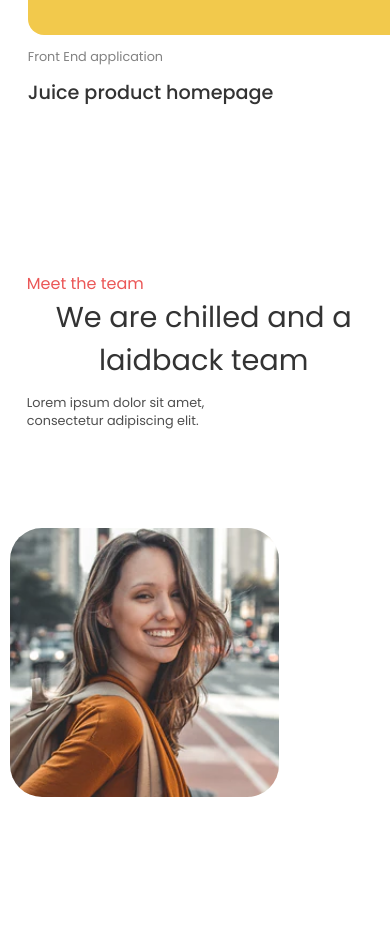
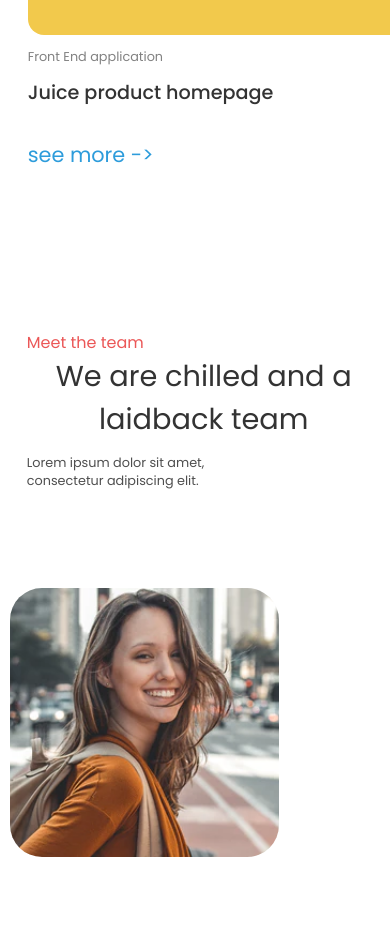
Before and after one commit to MtFranke/edie-homepage, a website: page src/index.html in a window 390 px wide. Shown: the part 4700-5639 px from the top of the page. Drawn offline with Linux system fonts and the light colour scheme.

Commit message:
working on see more positioning

```diff
--- a/src/index.html
+++ b/src/index.html
@@ -93,9 +93,10 @@
                          </div>
                          <p class="grey-3 main__project--type">Front End application</p>
                          <h3 class="grey-1 main__project--title">Juice product homepage</h3>
+                         <div class="blue-1 see-more">see more -></div>
+
                      </div>
             </section>
-
         </section>
         <section class="main__team team-area mt-10r" >
             <aside class="main__team__description-block">
--- a/src/main.css
+++ b/src/main.css
@@ -136,6 +136,11 @@ body {
 
     .project-mt{
         margin: 1rem !important;
+    }
+    .see-more{
+        margin-top:2rem !important;
+        justify-content: flex-start !important;
+
     }
 
 }
@@ -397,6 +402,13 @@ body {
     /*margin: 0 0.5rem;*/
 }
 
+.see-more{
+    margin-top: 7rem;
+    display: flex;
+    justify-content: flex-end;
+    font-size: 1.3rem;
+}
+
 .main__project--end {
     align-self: flex-end;
 }
```
